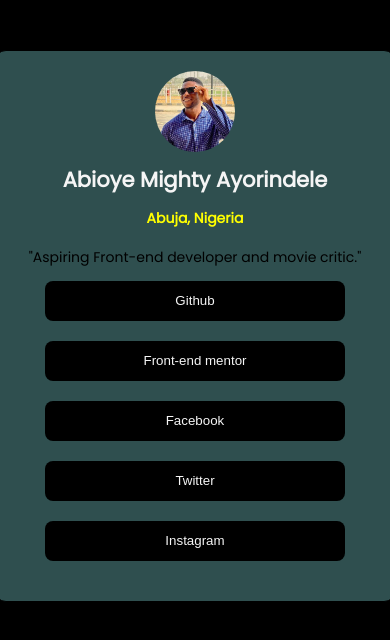
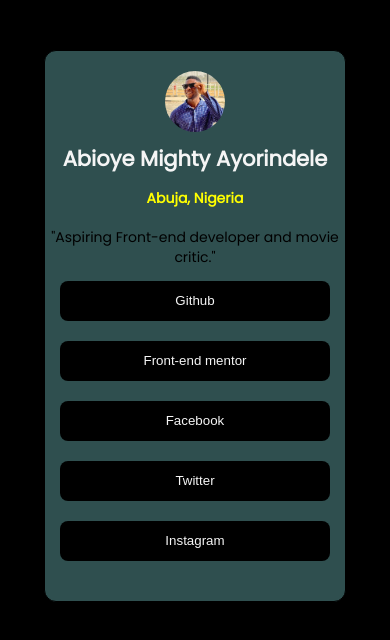
Before and after one commit to Abioye965/profiler-, a plain HTML site: page index.html in a window 390 px wide. Drawn offline with Linux system fonts and the light colour scheme.

Commit message:
made it responsive

```diff
--- a/styles.css
+++ b/styles.css
@@ -63,3 +63,47 @@ body {
 .but-text:hover {
   transform: scale(1.03);
 }
+@media (max-width: 768px) {
+  .container {
+    max-width: 100%;
+    padding-right: 15px;
+    padding-left: 15px;
+    margin-right: 0px;
+    margin-left: 0px;
+    overflow: hidden !important;
+  }
+  .move-card{
+    display: flex;
+    align-items: center;
+    justify-content: center;
+    flex-direction: column;
+    margin-top: 50px;
+    padding-bottom: 10%;
+
+  }
+  .profile-content{
+    /* padding: 0px 50px 50px 0px; */
+    display: flex;
+    align-items: center;
+    justify-content: center;
+    flex-direction: column;
+    border: 1px solid #000;
+    border-radius: 12px;
+    width: 300px;
+    height: 550px;
+    background: darkslategrey;
+    font-family: Poppins;
+
+  }
+  .but-text {
+  padding: 10px;
+  width: 270px;
+  height: 40px;
+  border-radius: 8px;
+  background: #000;
+  color: #f5f5f5;
+  border: 0;
+  text-align: center;
+  margin-bottom: 20px;
+}
+}
```
